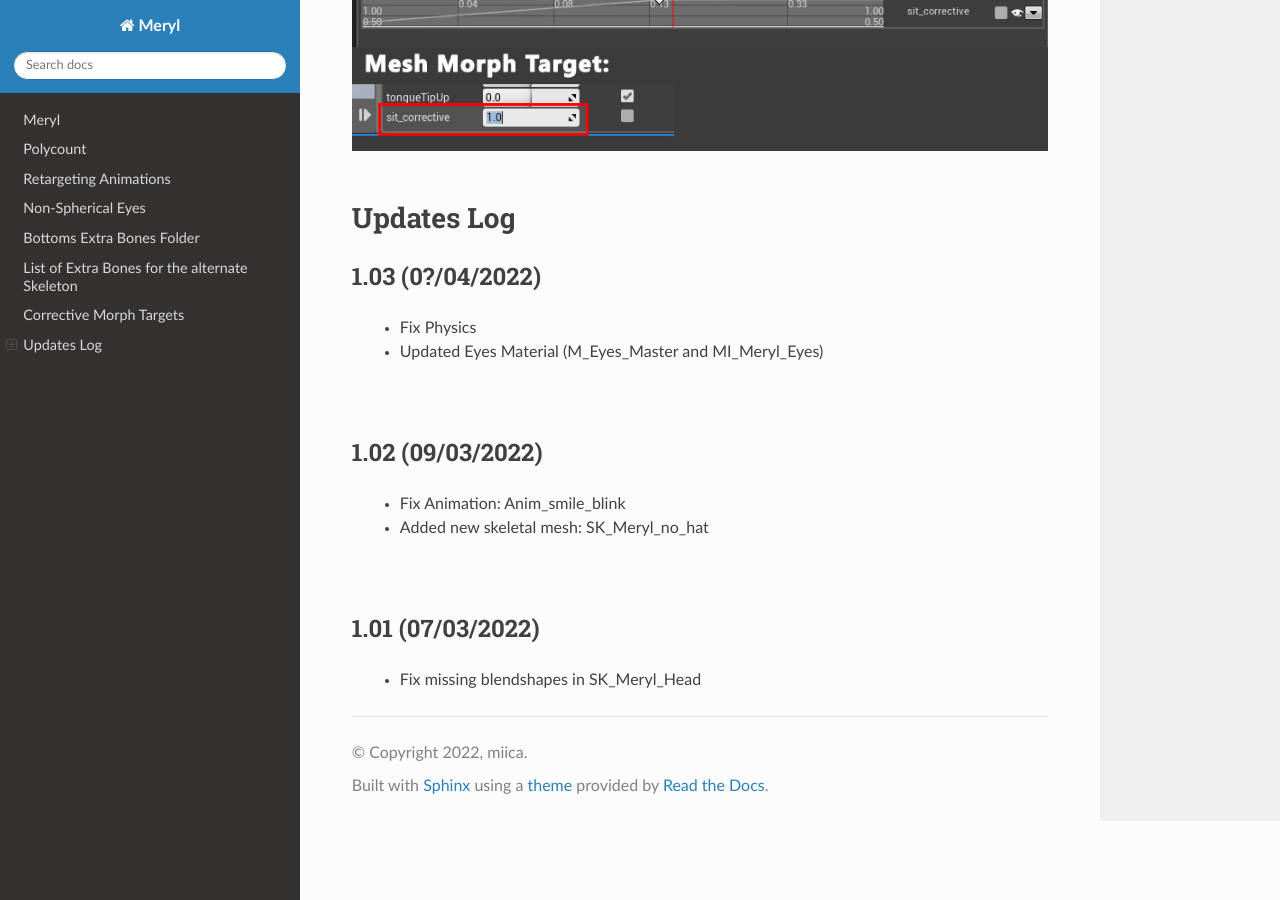
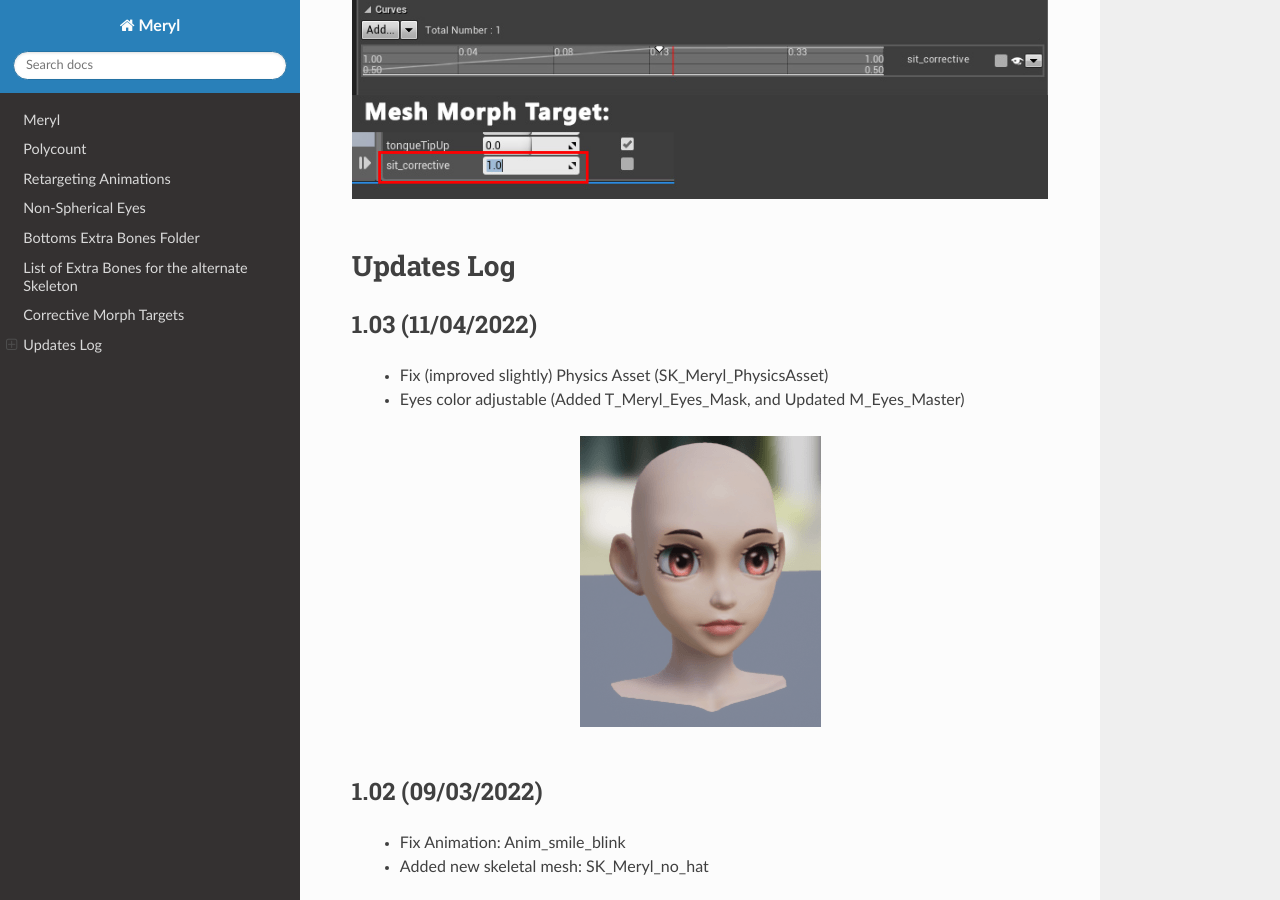
Before and after one commit to miica37/Unreal-Meryl, a Sphinx documentation site: the page built from docs/index.rst, in a window 1280 px wide and 900 px high, scrolled down 9855 px. Built offline with Sphinx 7.4.7 and the Read the Docs theme 2.0.0, drawn with Linux system fonts in a browser that asks for light colours; some of the changed text lies outside the part shown.

Commit message:
update changelog fix

```diff
--- a/docs/index.rst
+++ b/docs/index.rst
@@ -48,6 +48,8 @@ Polycount
 
 Retargeting Animations
 ======================
+
+Short Video Demonstration\: `Animation Retargeting in UE4 - Using Meryl as Example <https://www.youtube.com/watch?v=EqlSjc5xunU>`_ (Youtube)
 
 Step1:
 
@@ -203,12 +205,15 @@ Updates Log
 ===========
 
 
-1.03 (0?/04/2022)
+1.03 (11/04/2022)
 --------------------
 
- * Fix Physics
+ * Fix (improved slightly) Physics Asset (SK_Meryl_PhysicsAsset)
 
- * Updated Eyes Material (M_Eyes_Master and MI_Meryl_Eyes)
+ * Eyes color adjustable (Added T_Meryl_Eyes_Mask, and Updated M_Eyes_Master)
+
+.. image:: /images/changelog/v1.03/adjustable-eyes-color.gif
+	:align: center
 
 |
 
```
Also changed, not shown: docs/images/changelog/v1.03/adjustable-eyes-color.gif (added), 1 other file.
